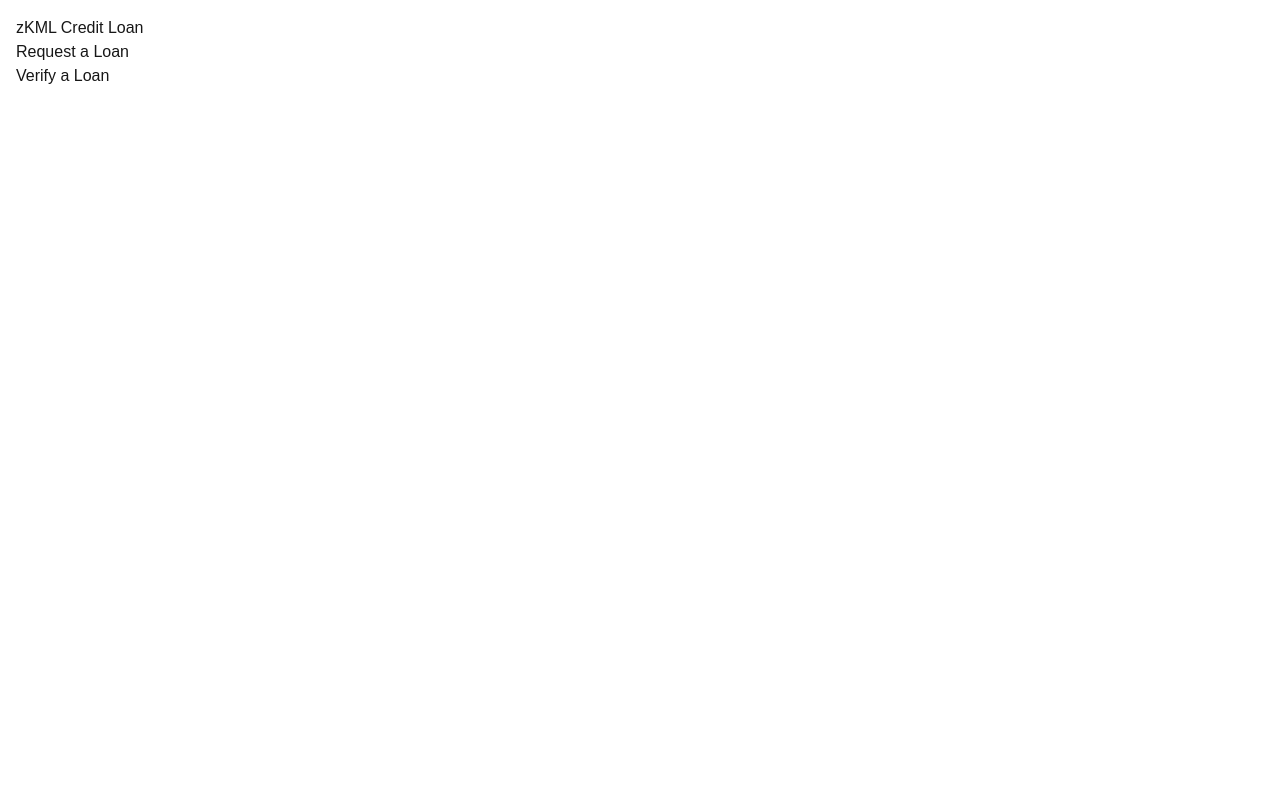
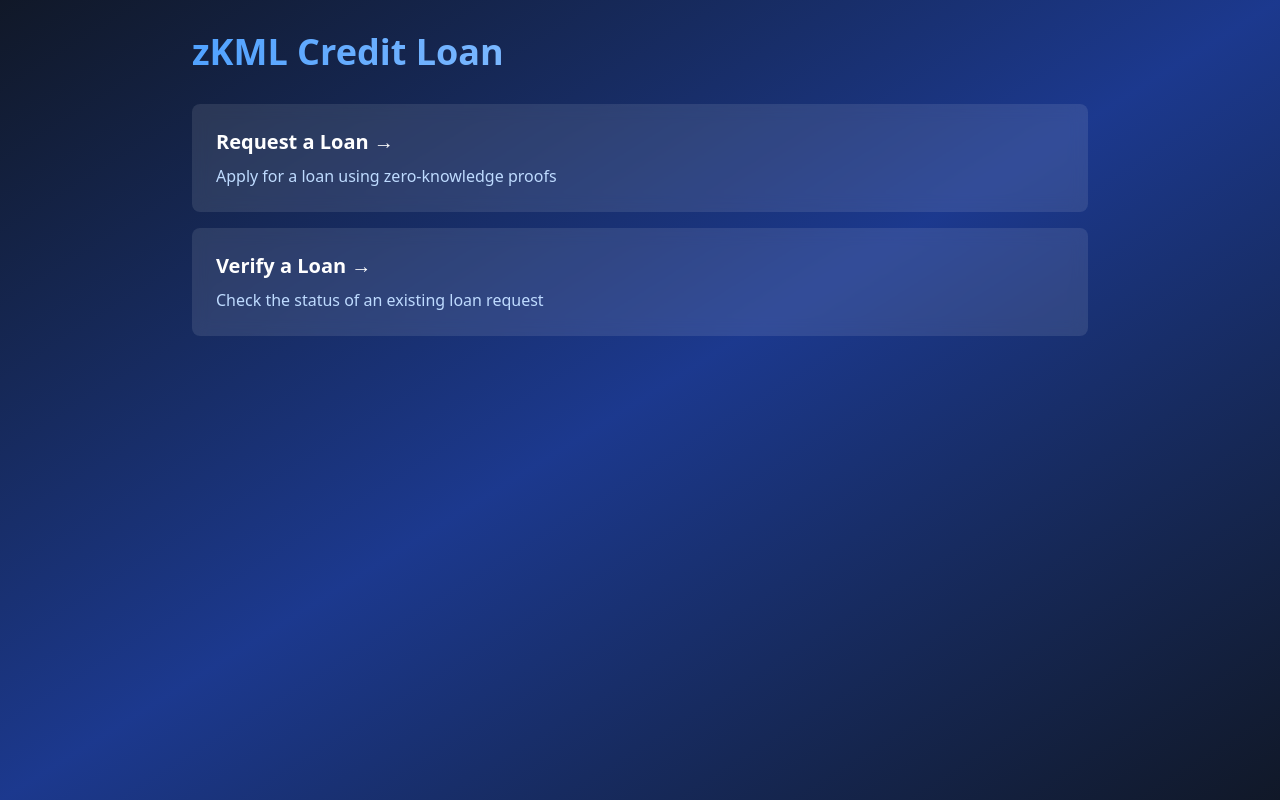
Before and after one commit to Loan-ZKML/webapp, a Next.js app: page / in a window 1280 px wide. Built offline with nearby package versions, Linux system fonts and the light colour scheme.

Commit message:
basic UI main page and request page

```diff
--- a/app/globals.css
+++ b/app/globals.css
@@ -20,8 +20,8 @@
 }
 
 body {
-  background: var(--background);
-  color: var(--foreground);
-  padding: 1rem;
-  font-family: Arial, Helvetica, sans-serif;
+  padding: 0;
+  margin: 0;
+  @apply min-h-screen bg-gradient-to-br from-gray-900 via-blue-900 to-gray-900;
+  font-family: var(--font-sans);
 }
--- a/app/page.tsx
+++ b/app/page.tsx
@@ -3,15 +3,32 @@ import Link from "next/link";
 
 export default function Home() {
   return (
-    <main><h1>zKML Credit Loan</h1>
-      <ul>
-        <li><Link href="/request">
-          Request a Loan
-        </Link></li>
-        <li><Link href="/verify">
-          Verify a Loan
-        </Link></li>
-      </ul>
+    <main className="min-h-screen text-white p-8">
+      <div className="max-w-4xl mx-auto">
+        <h1 className="text-4xl font-bold mb-8 bg-clip-text text-transparent bg-gradient-to-r from-blue-400 to-blue-200">
+          zKML Credit Loan
+        </h1>
+        <ul className="space-y-4">
+          <li>
+            <Link
+              href="/request"
+              className="block p-6 rounded-lg bg-white/10 backdrop-blur-sm hover:bg-white/20 transition-all"
+            >
+              <h2 className="text-xl font-semibold mb-2">Request a Loan →</h2>
+              <p className="text-blue-200">Apply for a loan using zero-knowledge proofs</p>
+            </Link>
+          </li>
+          <li>
+            <Link
+              href="/verify"
+              className="block p-6 rounded-lg bg-white/10 backdrop-blur-sm hover:bg-white/20 transition-all"
+            >
+              <h2 className="text-xl font-semibold mb-2">Verify a Loan →</h2>
+              <p className="text-blue-200">Check the status of an existing loan request</p>
+            </Link>
+          </li>
+        </ul>
+      </div>
     </main>
   );
 }
--- a/app/request/page.tsx
+++ b/app/request/page.tsx
@@ -1,9 +1,169 @@
-import React from 'react'
+'use client';
 
+import React, { useState, useEffect } from 'react';
+import Link from 'next/link';
+import { contractService } from '@/service/ContractService';
+import { CreditTier } from '@/types/contract';
+import { CreditApplicant } from '@/types/zkml';
+
+
+// TODO fix form data to be accurate
+// Credit score request form with smart contract integration
 const RequestPage = () => {
+    const [formData, setFormData] = useState<CreditApplicant>({
+        name: '',
+        income: 0,
+        employmentYears: 0,
+        existingLoans: 0,
+        creditScore: undefined,
+        requestedAmount: 0,
+        purpose: ''
+    });
+
+    const [isSubmitting, setIsSubmitting] = useState(false);
+    const [proofGenerated, setProofGenerated] = useState(false);
+    const [proofId, setProofId] = useState('');
+    const [walletConnected, setWalletConnected] = useState(false);
+    const [account, setAccount] = useState<string | null>(null);
+    const [error, setError] = useState<string | null>(null);
+
+    // Connect to MetaMask when component mounts
+    useEffect(() => {
+        const connectWallet = async () => {
+            try {
+                const connected = await contractService.connect();
+                setWalletConnected(connected);
+
+                if (connected) {
+                    const userAccount = await contractService.getAccount();
+                    setAccount(userAccount);
+                }
+            } catch (err) {
+                console.error('Error connecting wallet:', err);
+                setError('Failed to connect wallet. Please make sure MetaMask is installed and unlocked.');
+            }
+        };
+
+        connectWallet();
+    }, []);
+
+    const handleChange = (e: React.ChangeEvent<HTMLInputElement | HTMLSelectElement>) => {
+        const { name, value } = e.target;
+        setFormData(prev => ({
+            ...prev,
+            [name]: name === 'name' || name === 'purpose' ? value : Number(value)
+        }));
+    };
+
+    const handleSubmit = async (e: React.FormEvent) => {
+        e.preventDefault();
+        setIsSubmitting(true);
+        setError(null);
+
+        try {
+            if (!walletConnected || !account) {
+                throw new Error('Wallet not connected. Please connect your MetaMask wallet.');
+            }
+
+            // Generate ZK proof
+            const { proof, publicInputs } = await contractService.generateProof(formData);
+
+            // In a real implementation, you would submit this to the contract
+
+            // For the POC, we'll just simulate success
+            const mockProofId = 'zkp_' + Array.from(proof.slice(0, 4))
+                .map(b => b.toString(16).padStart(2, '0'))
+                .join('');
+
+            setProofId(mockProofId);
+            setProofGenerated(true);
+
+        } catch (error) {
+            console.error('Error in proof generation:', error);
+            setError(error instanceof Error ? error.message : 'An unknown error occurred');
+        } finally {
+            setIsSubmitting(false);
+        }
+    };
+
     return (
-        <div> Request Page </div>
-    )
-}
+        <div className="min-h-screen">
+            <div className="container mx-auto px-4 py-8 text-white">
+                <Link href="/" className="text-blue-300 hover:text-blue-200 hover:underline mb-4 inline-flex items-center">
+                    <span className="mr-2">←</span> Back to Home
+                </Link>
 
-export default RequestPage
+                <h1 className="text-4xl font-bold mb-6 bg-clip-text text-transparent bg-gradient-to-r from-blue-400 to-blue-200">
+                    Request a ZKML Credit Loan
+                </h1>
+
+                {!walletConnected && (
+                    <div className="bg-white/10 backdrop-blur-sm border border-blue-500/20 rounded-lg p-6 mb-6">
+                        <h2 className="text-xl font-semibold text-blue-200 mb-2">Wallet Connection Required</h2>
+                        <p className="mb-4 text-gray-300">Please connect your Ethereum wallet to proceed with the loan application.</p>
+                        <button
+                            onClick={() => contractService.connect().then(connected => setWalletConnected(connected))}
+                            className="bg-blue-600 text-white px-6 py-2 rounded-lg hover:bg-blue-700 transition-colors"
+                        >
+                            Connect Wallet
+                        </button>
+                    </div>
+                )}
+
+                {error && (
+                    <div className="bg-red-900/50 border border-red-500/20 rounded-lg p-4 mb-6">
+                        <p className="text-red-300">{error}</p>
+                    </div>
+                )}
+
+                {proofGenerated ? (
+                    <div className="bg-white/10 backdrop-blur-sm border border-green-500/20 rounded-lg p-6">
+                        <h2 className="text-xl font-semibold text-green-700 mb-2">Proof Generated Successfully!</h2>
+                        <p className="mb-4">Your creditworthiness has been verified using zero-knowledge proofs. No sensitive data was exposed.</p>
+
+                        <div className="bg-white p-4 rounded border mb-4">
+                            <span className="font-mono text-sm">Proof ID: {proofId}</span>
+                        </div>
+
+                        <Link href={`/verify?proofId=${proofId}`} className="bg-blue-600 text-white px-4 py-2 rounded hover:bg-blue-700">
+                            Proceed to Verification
+                        </Link>
+                    </div>
+                ) : (
+                    <form onSubmit={handleSubmit} className="bg-white/10 backdrop-blur-sm border border-blue-500/20 rounded-lg p-6">
+                        <div className="grid grid-cols-1 md:grid-cols-2 gap-4">
+                            <div className="mb-4">
+                                <label className="block text-gray-700 text-sm font-bold mb-2" htmlFor="name">
+                                    Full Name
+                                </label>
+                                <input
+                                    type="text"
+                                    id="name"
+                                    name="name"
+                                    value={formData.name}
+                                    onChange={handleChange}
+                                    className="bg-white/5 border border-blue-500/20 rounded w-full py-2 px-3 text-white placeholder-gray-400 focus:outline-none focus:border-blue-500 transition-colors"
+                                    required
+                                />
+                            </div>
+
+                            {/* Other form fields would go here */}
+                        </div>
+
+                        <div className="mt-6">
+                            <button
+                                type="submit"
+                                className="bg-blue-600 hover:bg-blue-700 text-white font-bold py-2 px-4 rounded focus:outline-none focus:shadow-outline w-full disabled:bg-blue-300"
+                                disabled={isSubmitting || !walletConnected}
+                            >
+                                {isSubmitting ? 'Generating Proof...' : 'Generate Zero-Knowledge Proof'}
+                            </button>
+                        </div>
+                    </form>
+                )}
+            </div>
+        </div>
+    );
+};
+
+export default RequestPage;
```
